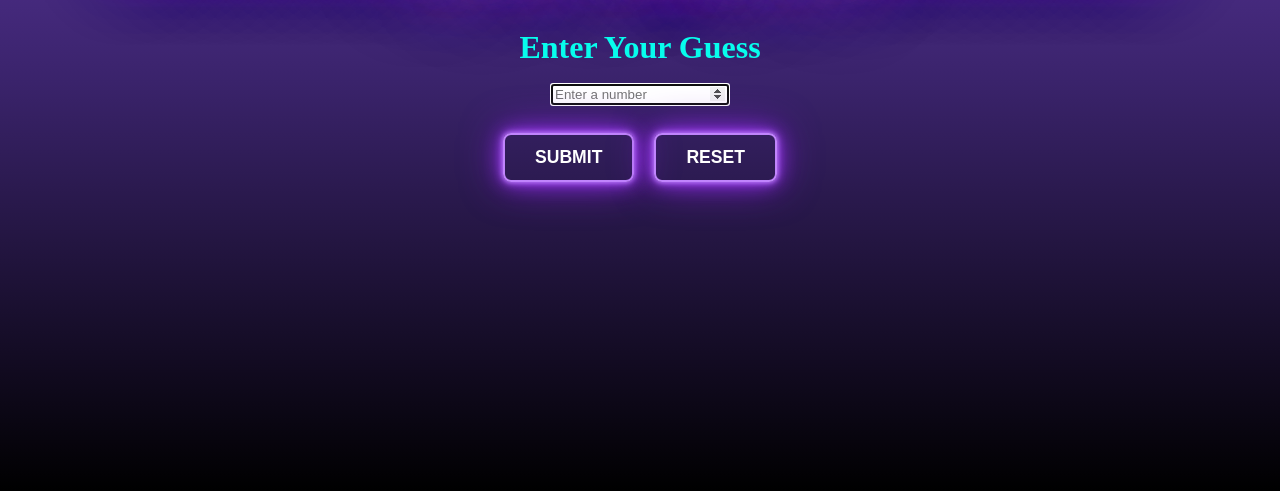
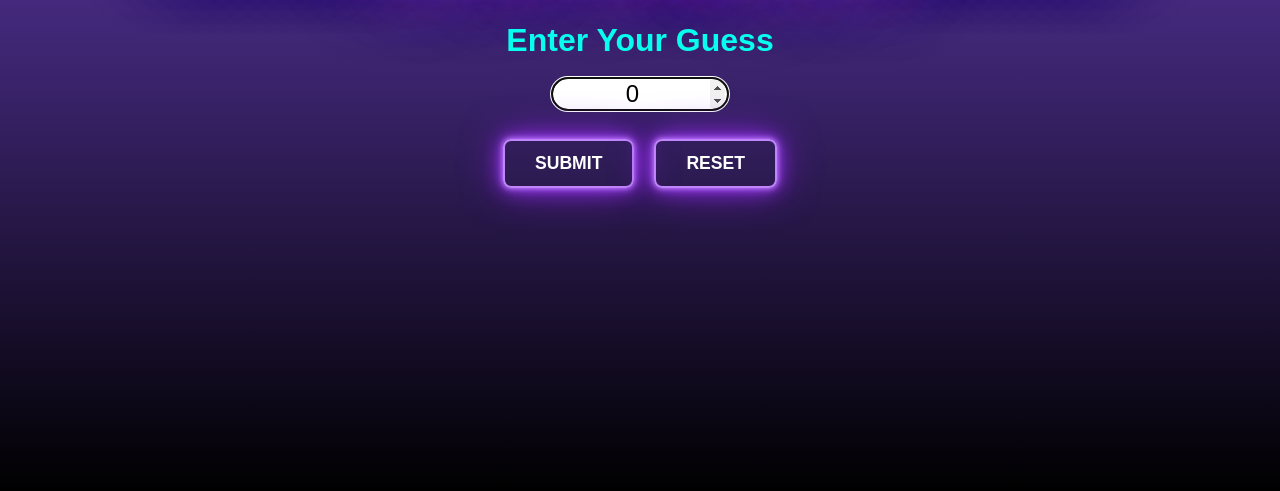
Before and after one commit to tubhyam14/Number-Guessing-Game, a plain HTML site: page index.html in a window 1280 px wide. Shown: the part 325-816 px from the top of the page. Drawn offline with Linux system fonts and the light colour scheme.

Commit message:
added css to input

```diff
--- a/index.html
+++ b/index.html
@@ -13,7 +13,7 @@
     <p id="Head">*************Number Guessing Game*************</p>
 
         <label id="inputLabel">Enter Your Guess</label><br>
-        <input type="number" min="1" max="100" required  placeholder="Enter a number  " autofocus id="input">
+        <input type="number" min="1" value="0" max="100" required  placeholder="Enter a number  " autofocus id="input">
 
 
     <br>
--- a/style.css
+++ b/style.css
@@ -4,6 +4,7 @@ body {
     align-items: center;
     height: 100vh;
     flex-direction: column;
+    font-family: Arial, Helvetica, sans-serif;
     background: linear-gradient(to bottom, #6f42c1, #3a236b, #000);
   }
 
@@ -27,6 +28,7 @@ body {
     #inputLabel {
         display: block;
         text-align: center;
+        font-family: Arial, Helvetica, sans-serif;
         font-size: 2rem;
         font-weight: bold;
 
@@ -46,6 +48,11 @@ body {
     #input{
 
         width: 170px;
+        text-align: center;
+        font-size: 1.5rem;
+        border-radius: 30px;
+        box-shadow: #000;
+
     }
 
     .button-group {
```
